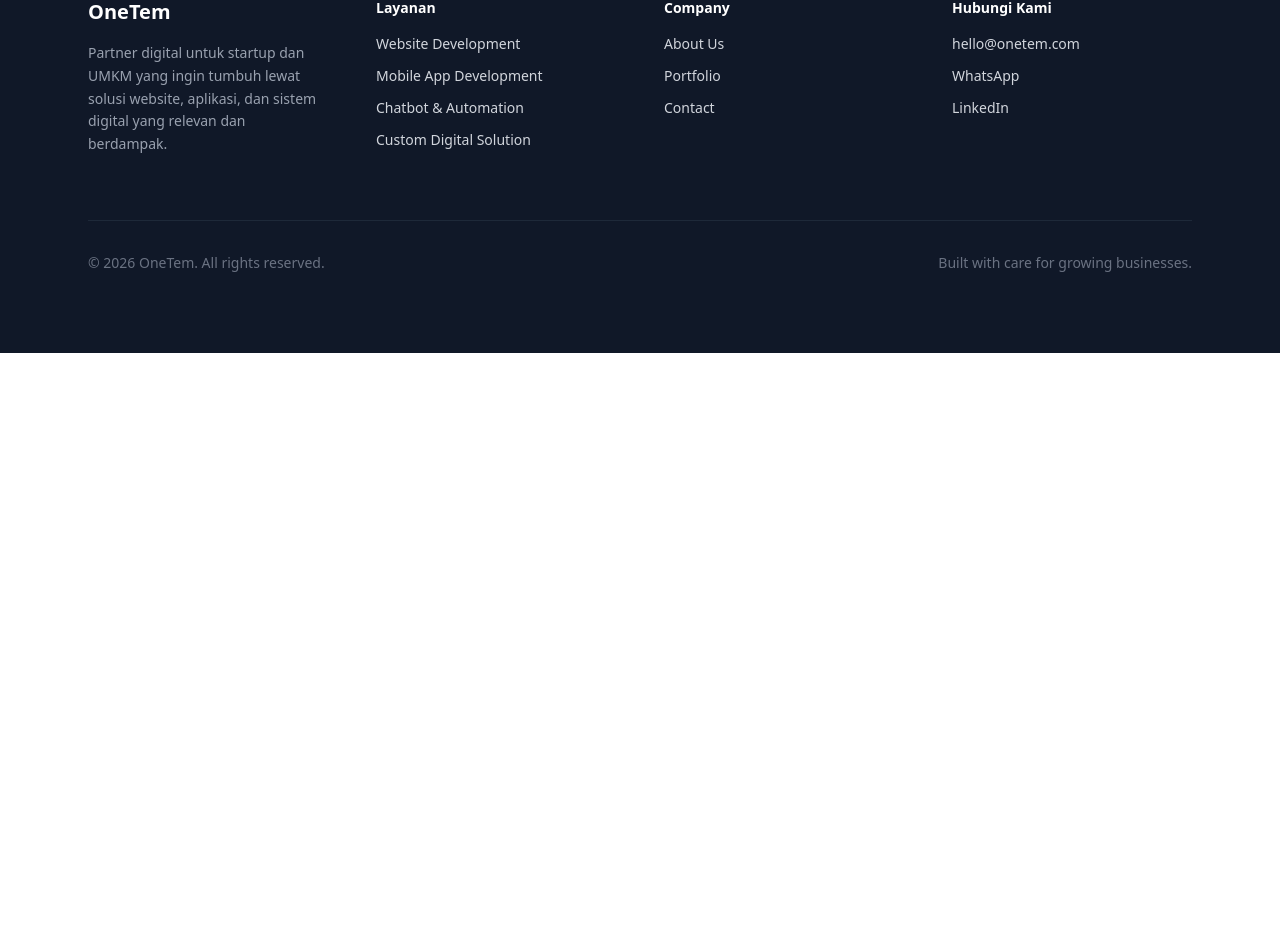
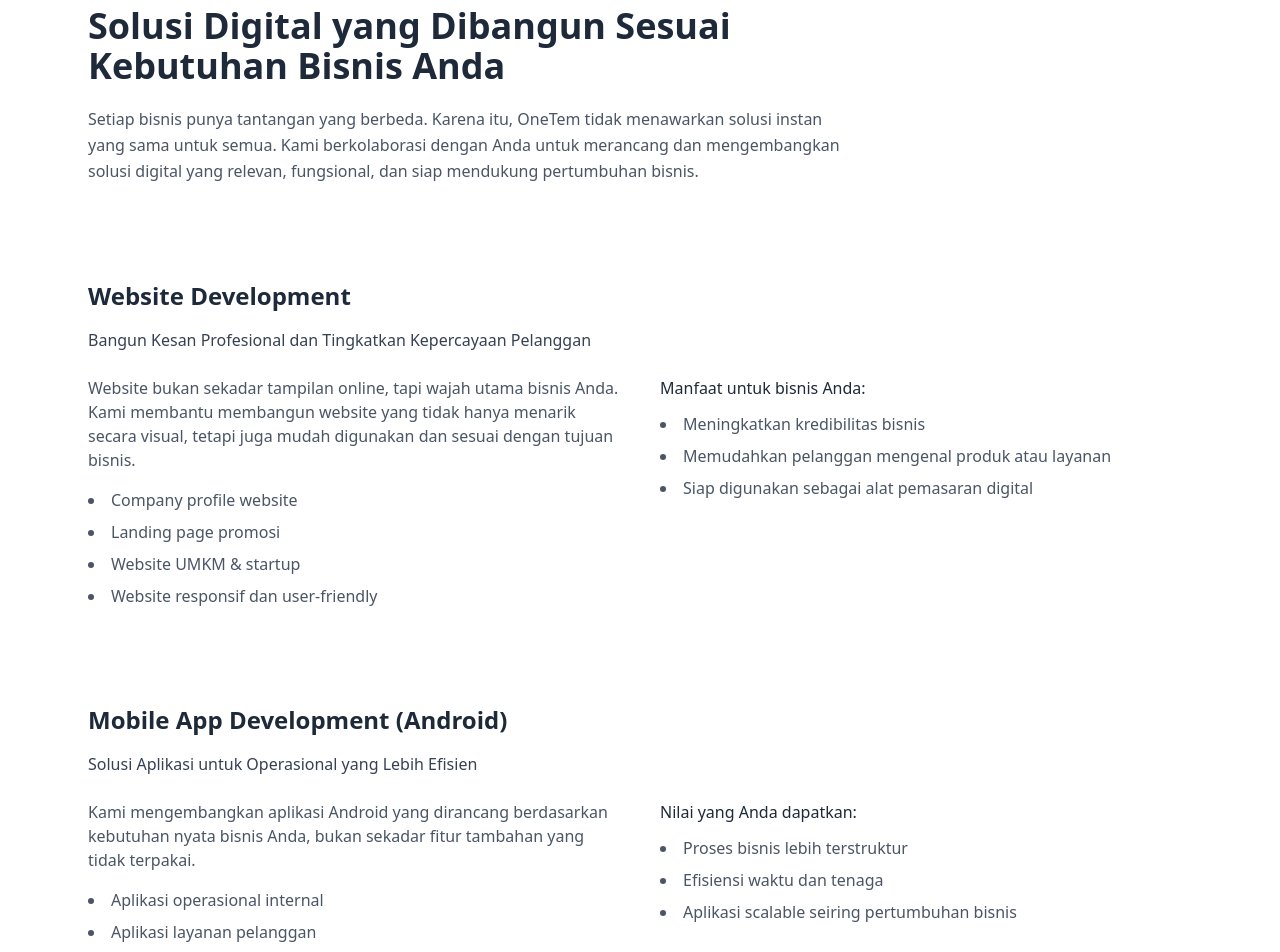
Before and after one commit to iqmalakur/onetem, a Vue app: page /services in a window 1280 px wide. Shown: the part 106-1058 px from the top of the page. Before the commit the page ends 800 px from the top, so only its background shows below. Built offline with nearby package versions, Linux system fonts and the light colour scheme.

Commit message:
create service page

```diff
--- a/src/pages/Services.vue
+++ b/src/pages/Services.vue
@@ -1,3 +1,190 @@
+<script setup lang="ts">
+import ButtonCTA from "../components/button/ButtonCTA.vue";
+</script>
+
 <template>
-  <h1>Services</h1>
+  <main class="pt-28 pb-24">
+    <!-- Opening Services -->
+    <section class="max-w-6xl mx-auto px-6 mb-24">
+      <div class="max-w-3xl">
+        <h1 class="text-3xl md:text-4xl font-bold mb-5">
+          Solusi Digital yang Dibangun Sesuai Kebutuhan Bisnis Anda
+        </h1>
+        <p class="text-gray-600 leading-relaxed">
+          Setiap bisnis punya tantangan yang berbeda. Karena itu, OneTem tidak
+          menawarkan solusi instan yang sama untuk semua. Kami berkolaborasi
+          dengan Anda untuk merancang dan mengembangkan solusi digital yang
+          relevan, fungsional, dan siap mendukung pertumbuhan bisnis.
+        </p>
+      </div>
+    </section>
+
+    <!-- Website Development -->
+    <section class="max-w-6xl mx-auto px-6 mb-24">
+      <h2 class="text-2xl font-semibold mb-4">Website Development</h2>
+      <p class="text-gray-700 font-medium mb-6">
+        Bangun Kesan Profesional dan Tingkatkan Kepercayaan Pelanggan
+      </p>
+
+      <div class="grid md:grid-cols-2 gap-10">
+        <div>
+          <p class="text-gray-600 mb-4">
+            Website bukan sekadar tampilan online, tapi wajah utama bisnis Anda.
+            Kami membantu membangun website yang tidak hanya menarik secara
+            visual, tetapi juga mudah digunakan dan sesuai dengan tujuan bisnis.
+          </p>
+
+          <ul class="list-disc list-inside text-gray-600 space-y-2">
+            <li>Company profile website</li>
+            <li>Landing page promosi</li>
+            <li>Website UMKM & startup</li>
+            <li>Website responsif dan user-friendly</li>
+          </ul>
+        </div>
+
+        <div>
+          <p class="font-medium mb-3">Manfaat untuk bisnis Anda:</p>
+          <ul class="list-disc list-inside text-gray-600 space-y-2">
+            <li>Meningkatkan kredibilitas bisnis</li>
+            <li>Memudahkan pelanggan mengenal produk atau layanan</li>
+            <li>Siap digunakan sebagai alat pemasaran digital</li>
+          </ul>
+        </div>
+      </div>
+    </section>
+
+    <!-- Mobile App Development -->
+    <section class="max-w-6xl mx-auto px-6 mb-24">
+      <h2 class="text-2xl font-semibold mb-4">
+        Mobile App Development (Android)
+      </h2>
+      <p class="text-gray-700 font-medium mb-6">
+        Solusi Aplikasi untuk Operasional yang Lebih Efisien
+      </p>
+
+      <div class="grid md:grid-cols-2 gap-10">
+        <div>
+          <p class="text-gray-600 mb-4">
+            Kami mengembangkan aplikasi Android yang dirancang berdasarkan
+            kebutuhan nyata bisnis Anda, bukan sekadar fitur tambahan yang tidak
+            terpakai.
+          </p>
+
+          <ul class="list-disc list-inside text-gray-600 space-y-2">
+            <li>Aplikasi operasional internal</li>
+            <li>Aplikasi layanan pelanggan</li>
+            <li>Aplikasi pendukung produk atau jasa</li>
+          </ul>
+        </div>
+
+        <div>
+          <p class="font-medium mb-3">Nilai yang Anda dapatkan:</p>
+          <ul class="list-disc list-inside text-gray-600 space-y-2">
+            <li>Proses bisnis lebih terstruktur</li>
+            <li>Efisiensi waktu dan tenaga</li>
+            <li>Aplikasi scalable seiring pertumbuhan bisnis</li>
+          </ul>
+        </div>
+      </div>
+    </section>
+
+    <!-- Chatbot & Automation -->
+    <section class="max-w-6xl mx-auto px-6 mb-24">
+      <h2 class="text-2xl font-semibold mb-4">Chatbot & Automation</h2>
+      <p class="text-gray-700 font-medium mb-6">
+        Layanan Pelanggan Lebih Responsif, Tanpa Ribet
+      </p>
+
+      <div class="grid md:grid-cols-2 gap-10">
+        <div>
+          <p class="text-gray-600 mb-4">
+            Dengan chatbot dan sistem otomatisasi, bisnis Anda tetap bisa
+            melayani pelanggan kapan pun dibutuhkan, tanpa harus selalu online.
+          </p>
+
+          <ul class="list-disc list-inside text-gray-600 space-y-2">
+            <li>Menjawab pertanyaan pelanggan secara otomatis</li>
+            <li>Membantu proses pemesanan atau reservasi</li>
+            <li>Mengurangi beban kerja manual</li>
+          </ul>
+        </div>
+
+        <div>
+          <p class="font-medium mb-3">Hasilnya:</p>
+          <ul class="list-disc list-inside text-gray-600 space-y-2">
+            <li>Respon lebih cepat</li>
+            <li>Pengalaman pelanggan lebih baik</li>
+            <li>Operasional lebih efisien</li>
+          </ul>
+        </div>
+      </div>
+    </section>
+
+    <!-- Custom Digital Solution -->
+    <section class="max-w-6xl mx-auto px-6 mb-24">
+      <h2 class="text-2xl font-semibold mb-4">Custom Digital Solution</h2>
+      <p class="text-gray-700 font-medium mb-6">
+        Karena Setiap Bisnis Punya Kebutuhan yang Berbeda
+      </p>
+
+      <div class="grid md:grid-cols-2 gap-10">
+        <div>
+          <p class="text-gray-600 mb-4">
+            Tidak semua kebutuhan bisnis bisa diselesaikan dengan solusi umum.
+            OneTem menyediakan layanan pengembangan solusi digital yang
+            disesuaikan dengan kebutuhan spesifik bisnis Anda.
+          </p>
+
+          <ul class="list-disc list-inside text-gray-600 space-y-2">
+            <li>Sistem informasi internal</li>
+            <li>Dashboard data bisnis</li>
+            <li>Integrasi sistem dan tools digital</li>
+            <li>Solusi digital lainnya sesuai kebutuhan</li>
+          </ul>
+        </div>
+
+        <div class="flex items-center">
+          <p class="text-gray-600">
+            Kami siap berdiskusi dan mencari solusi paling masuk akal untuk
+            bisnis Anda.
+          </p>
+        </div>
+      </div>
+    </section>
+
+    <!-- Our Approach -->
+    <section class="bg-gray-50 py-20">
+      <div class="max-w-6xl mx-auto px-6">
+        <h2 class="text-2xl font-semibold mb-6">Cara Kami Bekerja</h2>
+
+        <p class="text-gray-600 mb-8 max-w-3xl">
+          Kami percaya hasil terbaik lahir dari kolaborasi yang baik. Setiap
+          layanan kami kerjakan dengan pendekatan:
+        </p>
+
+        <ul class="list-disc list-inside text-gray-600 space-y-2 mb-12">
+          <li>Diskusi dan analisis kebutuhan</li>
+          <li>Perencanaan solusi yang realistis</li>
+          <li>Pengembangan yang terstruktur</li>
+          <li>Testing dan evaluasi</li>
+          <li>Support berkelanjutan</li>
+        </ul>
+
+        <div class="max-w-2xl">
+          <p class="text-gray-700 mb-4">
+            Bingung menentukan solusi digital yang paling cocok untuk bisnis
+            Anda?
+          </p>
+          <p class="text-gray-600 mb-8">
+            Tenang. Anda tidak harus langsung tahu semuanya. Kami siap membantu
+            Anda memetakan kebutuhan dan menemukan solusi terbaik.
+          </p>
+
+          <ButtonCTA href="https://wa.me/62xxxxxxxxxx" :isPrimary="true">
+            Konsultasi Gratis dengan Tim OneTem
+          </ButtonCTA>
+        </div>
+      </div>
+    </section>
+  </main>
 </template>
```
